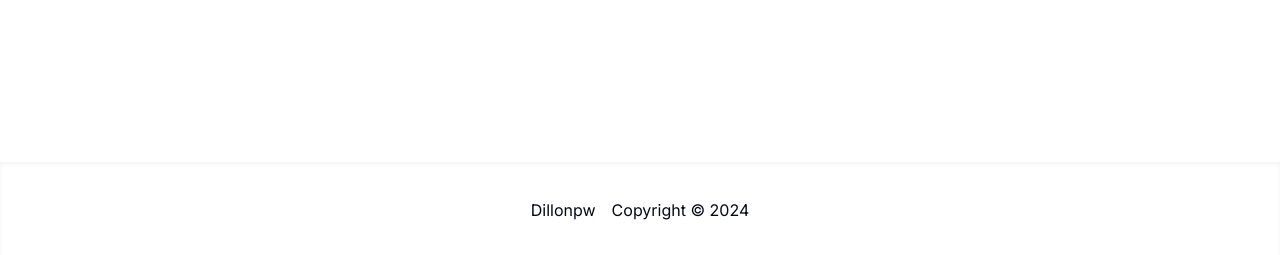
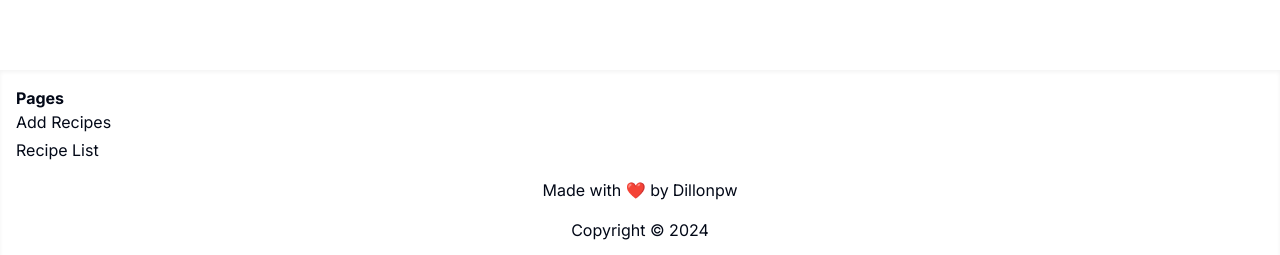
Before and after one commit to Dillonpw/recipe-book, a Next.js app: page / in a window 1280 px wide. Shown: the part 542-797 px from the top of the page. Built offline with nearby package versions, Linux system fonts and the light colour scheme; no server answers.

Commit message:
added footer navigation

```diff
--- a/app/components/footer.tsx
+++ b/app/components/footer.tsx
@@ -1,13 +1,29 @@
 import Link from "next/link";
+
 const Footer = () => {
   return (
-    <footer className="mt-auto flex h-24 items-center justify-center shadow-inner">
-      <Link className="un" href="https://github.com/Dillonpw" target="_blank">
-        {" "}
-        Dillonpw
-      </Link>{" "}
-      <p className="ml-4">Copyright © 2024</p>
+    <footer className="mt-auto flex flex-col h-auto shadow-inner p-4">
+      <div className="flex flex-col mb-4 w-fit">
+        <p className="font-bold">Pages</p>
+        <ul className="flex flex-col gap-1">
+        <li className="un cursor-pointer">
+            <Link href="/new-recipe">Add Recipes</Link>
+          </li>
+          <li className="un cursor-pointer">
+            <Link href="/recipe-list">Recipe List</Link>
+          </li>
+
+        </ul>
+      </div>
+      <div className="flex justify-center mb-4">
+        <p>Made with ❤️ by</p>
+        <Link className="un ml-1" href="https://github.com/Dillonpw" target="_blank">
+          Dillonpw
+        </Link>
+      </div>
+      <p className="text-center">Copyright © 2024</p>
     </footer>
   );
 };
+
 export default Footer;
```
